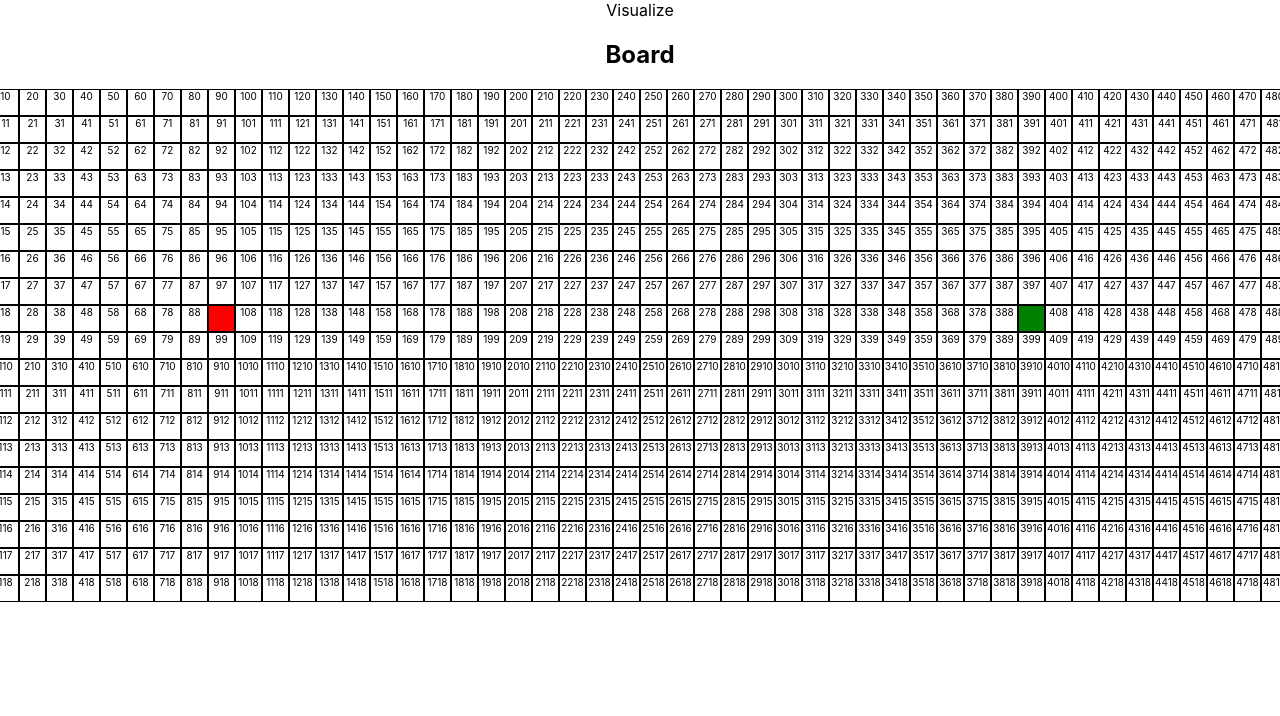
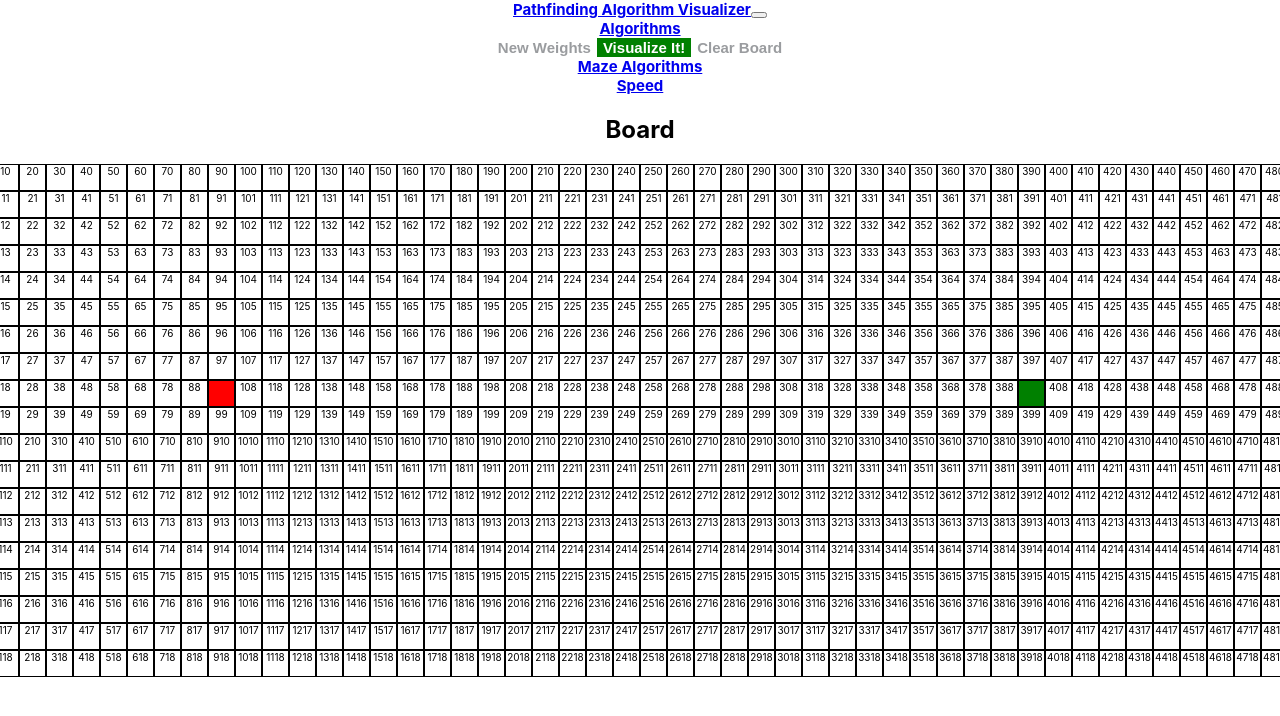
Before and after one commit to GunjanKadu/PathFindingVisualizer, a React (Create React App) app in the folder pathfinder/: page / in a window 1280 px wide. Shown: the top 716 px of the page. Built offline with nearby package versions, Linux system fonts and the light colour scheme.

Commit message:
adding header component

```diff
--- a/pathfinder/package.json
+++ b/pathfinder/package.json
@@ -10,7 +10,9 @@
     "@types/node": "^12.12.62",
     "@types/react": "^16.9.49",
     "@types/react-dom": "^16.9.8",
+    "bootstrap": "^4.5.2",
     "react": "^16.13.1",
+    "react-bootstrap": "^1.3.0",
     "react-dom": "^16.13.1",
     "react-scripts": "3.4.3",
     "typescript": "^3.7.5"
--- a/pathfinder/src/Components/TopBar/topbar.css
+++ b/pathfinder/src/Components/TopBar/topbar.css
@@ -0,0 +1,52 @@
+.navbar-dark {
+  color: white;
+  font-size: 15px;
+  font-weight: bold;
+}
+
+.my-dropdown-item {
+  color: black;
+  background-color: white;
+}
+
+.my-dropdown-item:hover {
+  color: white;
+  background-color: black;
+}
+
+.non-visualize-button {
+  color: rgb(154, 156, 159);
+  background-color: inherit;
+  outline: none;
+  border: none;
+  font-size: 15px;
+  font-weight: bold;
+  font-family: Arial;
+}
+
+.non-visualize-button:hover {
+  color: white;
+  background-color: inherit;
+}
+.non-visualize-button:disabled {
+  color: red;
+  background-color: inherit;
+}
+.visualize-it-button {
+  border: none;
+  color: white;
+  background-color: green;
+  font-family: Arial;
+  font-weight: bold;
+  font-size: 15px;
+}
+
+.visualize-it-button:disabled {
+  background-color: red;
+}
+.visualize-it-button:disabled:hover {
+  background-color: red;
+}
+.visualize-it-button:hover {
+  background-color: green;
+}
--- a/pathfinder/src/Components/TopBar/topbar.tsx
+++ b/pathfinder/src/Components/TopBar/topbar.tsx
@@ -1,7 +1,142 @@
-import React from "react";
+import React, { Component } from "react";
+import Button from "react-bootstrap/Button";
+import Navbar from "react-bootstrap/Navbar";
+import Nav from "react-bootstrap/Nav";
+import NavDropdown from "react-bootstrap/NavDropdown";
+import "./topbar.css";
+import { IHeader } from "../../Utility/interfaces";
+import { ALGORITHM } from "../../Utility/constants";
 
-function Topbar() {
-  return <div>Visualize</div>;
+/*
+Controls menu for the pathfinding visualizer app.
+*/
+export default class Header extends Component<IHeader, {}> {
+  render() {
+    return (
+      <div>
+        <Navbar expand="lg" bg="dark" variant="dark">
+          <Navbar.Brand href=".">Pathfinding Algorithm Visualizer</Navbar.Brand>
+          <Navbar.Toggle aria-controls="basic-navbar-nav" />
+          <Navbar.Collapse id="basic-navbar-nav">
+            <Nav className="mr-auto">
+              <NavDropdown
+                title="Algorithms"
+                id="basic-nav-dropdown"
+                // disabled={this.props.visualized}
+              >
+                <NavDropdown.Item
+                  href="#dijkstra"
+                  className="my-dropdown-item"
+                  onClick={() => this.props.changeAlgo(ALGORITHM.DIJKSTRA)}
+                >
+                  Djikstra's
+                </NavDropdown.Item>
+                <NavDropdown.Item
+                  href="#bellman-ford"
+                  className="my-dropdown-item"
+                  // onClick={() => this.props.changeAlgo("Bellman-Ford")}
+                >
+                  Bellman-Ford
+                </NavDropdown.Item>
+                <NavDropdown.Item
+                  href="#bfs"
+                  className="my-dropdown-item"
+                  // onClick={() => this.props.changeAlgo("BFS")}
+                >
+                  BFS
+                </NavDropdown.Item>
+                <NavDropdown.Item
+                  href="#dfs"
+                  className="my-dropdown-item"
+                  // onClick={() => this.props.changeAlgo("DFS")}
+                >
+                  DFS
+                </NavDropdown.Item>
+              </NavDropdown>
+              <Button
+                className="non-visualize-button"
+                // onClick={this.props.changeWeights}
+                // disabled={this.props.visualized}
+              >
+                New Weights
+              </Button>
+              <Button
+                className="visualize-it-button"
+                onClick={this.props.startVisualizing}
+                disabled={this.props.visualize}
+              >
+                Visualize It!
+              </Button>
+              <Button
+                className="non-visualize-button"
+                // onClick={this.props.clearBoard}
+                // disabled={this.props.visualized}
+              >
+                Clear Board
+              </Button>
+              <NavDropdown
+                title="Maze Algorithms"
+                id="basic-nav-dropdown"
+                className="my-dropdown"
+                // disabled={this.props.visualized}
+              >
+                <NavDropdown.Item
+                  href="#random"
+                  className="my-dropdown-item"
+                  onClick={() => {
+                    // this.props.generateMaze("Random");
+                  }}
+                >
+                  Random Walls
+                </NavDropdown.Item>
+                <NavDropdown.Item
+                  href="#recursive-division"
+                  className="my-dropdown-item"
+                  onClick={() => {
+                    // this.props.generateMaze("RecursiveDivision");
+                  }}
+                >
+                  Recursive Division
+                </NavDropdown.Item>
+              </NavDropdown>
+              <NavDropdown
+                title="Speed"
+                id="basic-nav-dropdown"
+                className="my-dropdown"
+                // disabled={this.props.visualized}
+              >
+                <NavDropdown.Item
+                  href="#slow"
+                  className="my-dropdown-item"
+                  onClick={() => {
+                    // this.props.changeSpeed("Slow");
+                  }}
+                >
+                  Slow
+                </NavDropdown.Item>
+                <NavDropdown.Item
+                  href="#average"
+                  className="my-dropdown-item"
+                  onClick={() => {
+                    // this.props.changeSpeed("Average");
+                  }}
+                >
+                  Average
+                </NavDropdown.Item>
+                <NavDropdown.Item
+                  href="#fast"
+                  className="my-dropdown-item"
+                  onClick={() => {
+                    // this.props.changeSpeed("Fast");
+                  }}
+                >
+                  Fast
+                </NavDropdown.Item>
+              </NavDropdown>
+            </Nav>
+          </Navbar.Collapse>
+        </Navbar>
+      </div>
+    );
+  }
 }
-
-export default Topbar;
```
Also changed, not shown: 1 other file (tests, documents, lock files or other folders).
